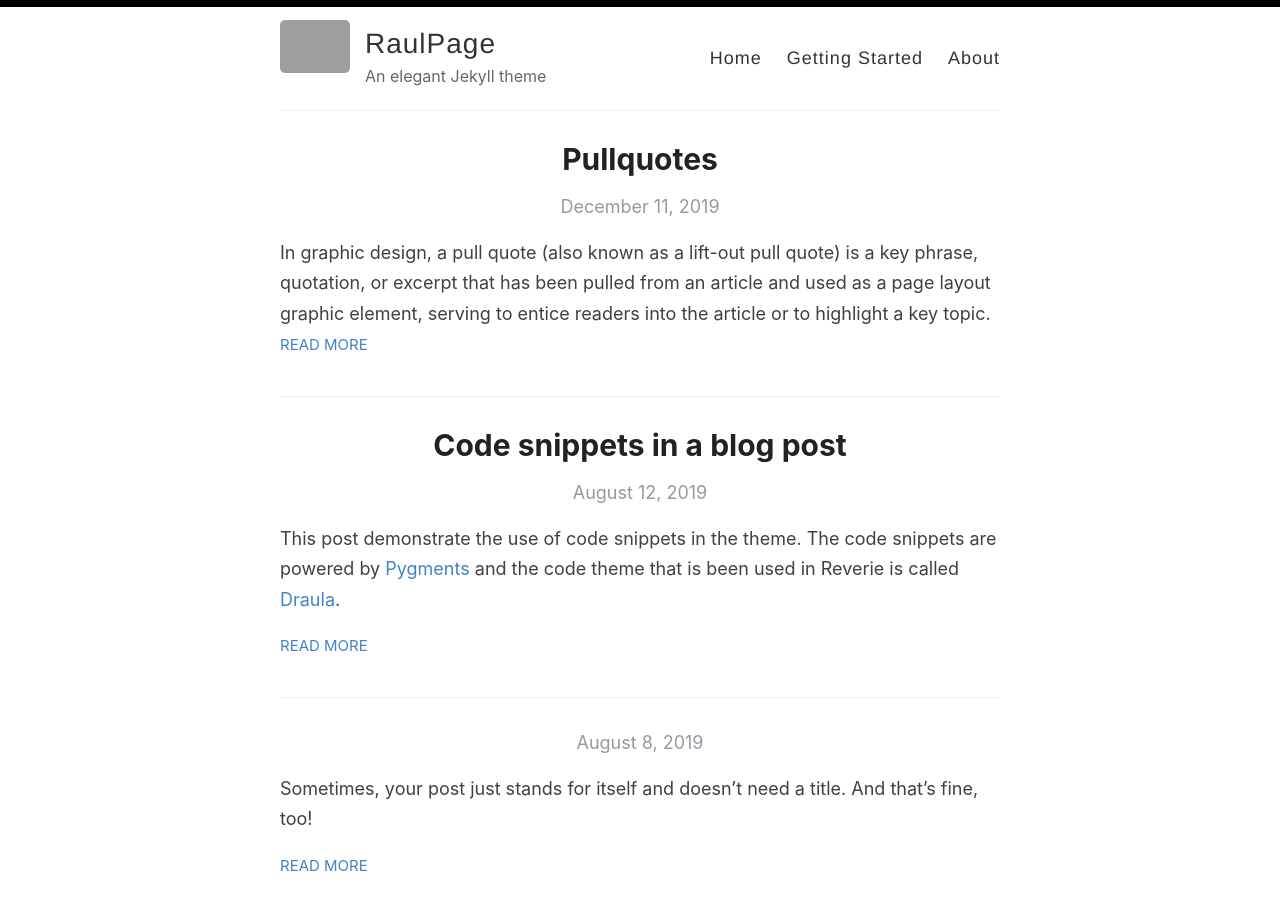
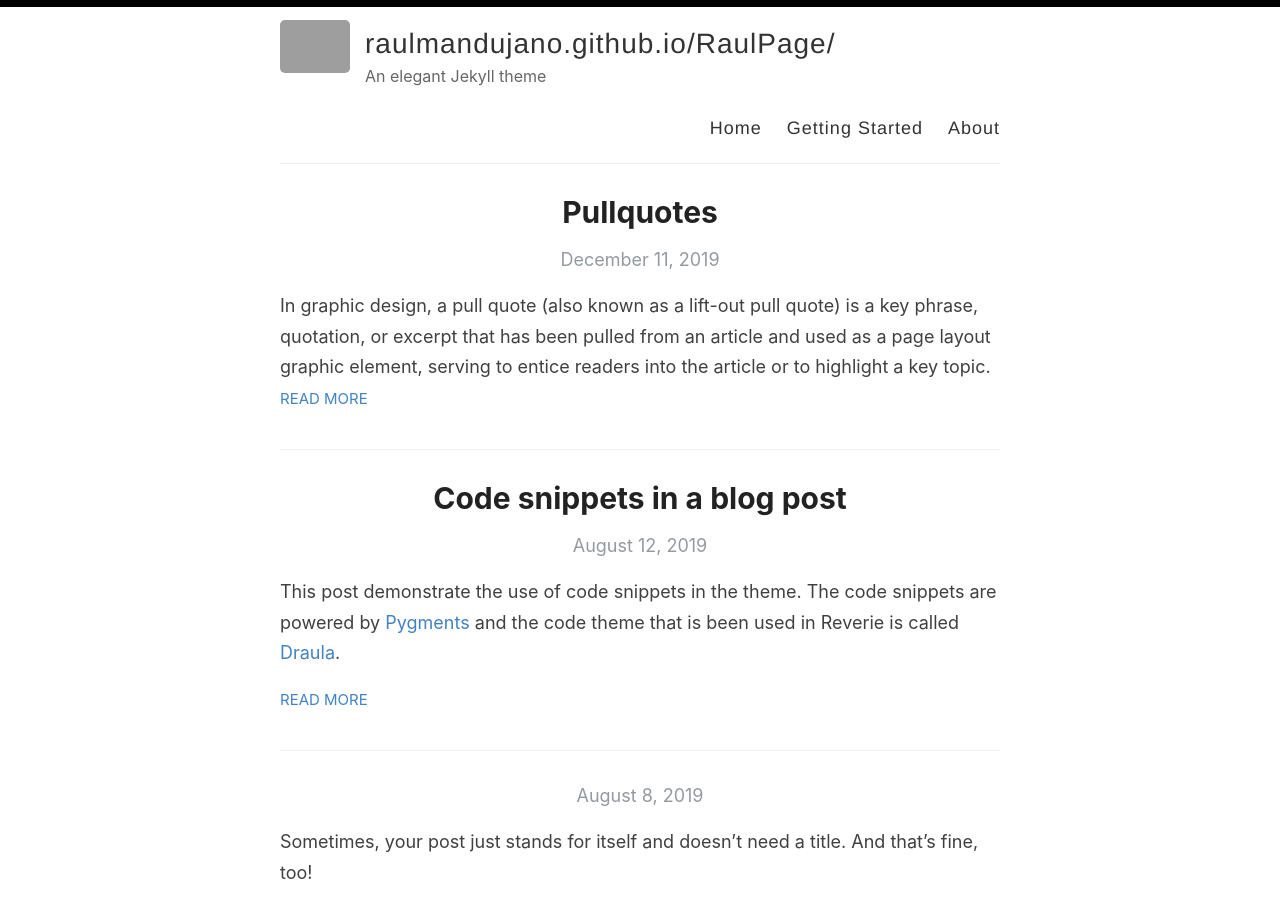
Before and after one commit to RaulMandujano/RaulPage, a Jekyll site: the page built from index.html, in a window 1280 px wide and 900 px high. Built offline with Jekyll 4.4.1, drawn with Linux system fonts in a browser that asks for light colours; the list of posts is cut into pages by our own code; grey boxes are pictures that could not be loaded.

Commit message:
Update _config.yml

```diff
--- a/_config.yml
+++ b/_config.yml
@@ -3,7 +3,7 @@
 #
 
 # Name of your site (displayed in the header)
-name: RaulPage
+name: raulmandujano.github.io/RaulPage/
 
 # Name of the author
 author: Amit Merchant
@@ -21,10 +21,10 @@ avatar: /images/myimage.png
 # Includes an icon in the footer for each username you enter
 footer-links:
   dribbble:
-  email: amit.d.merchant@gmail.com
+  email: raulmandujanoleon@gmail.com
   facebook:
   flickr:
-  github: amitmerchant1990/reverie
+  github: github.com/RaulMandujano
   instagram:
   linkedin:
   pinterest:
```
